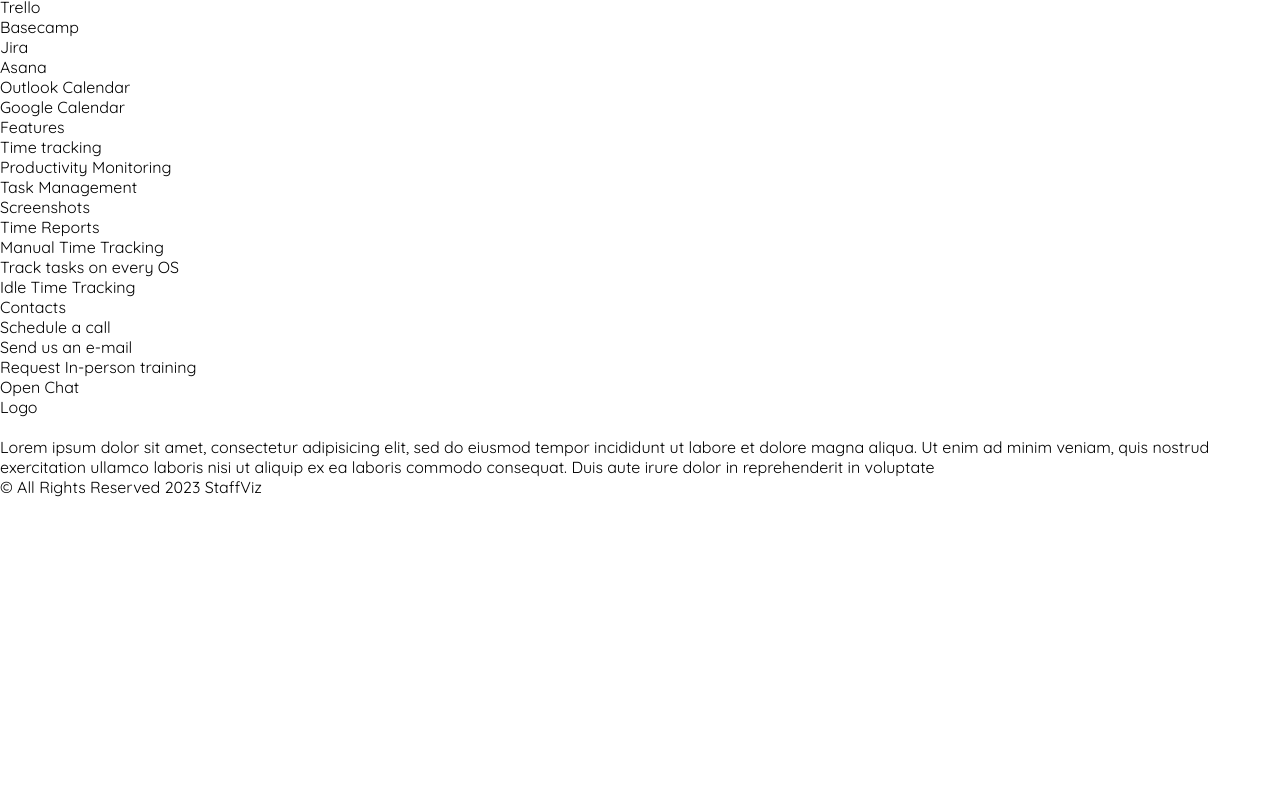
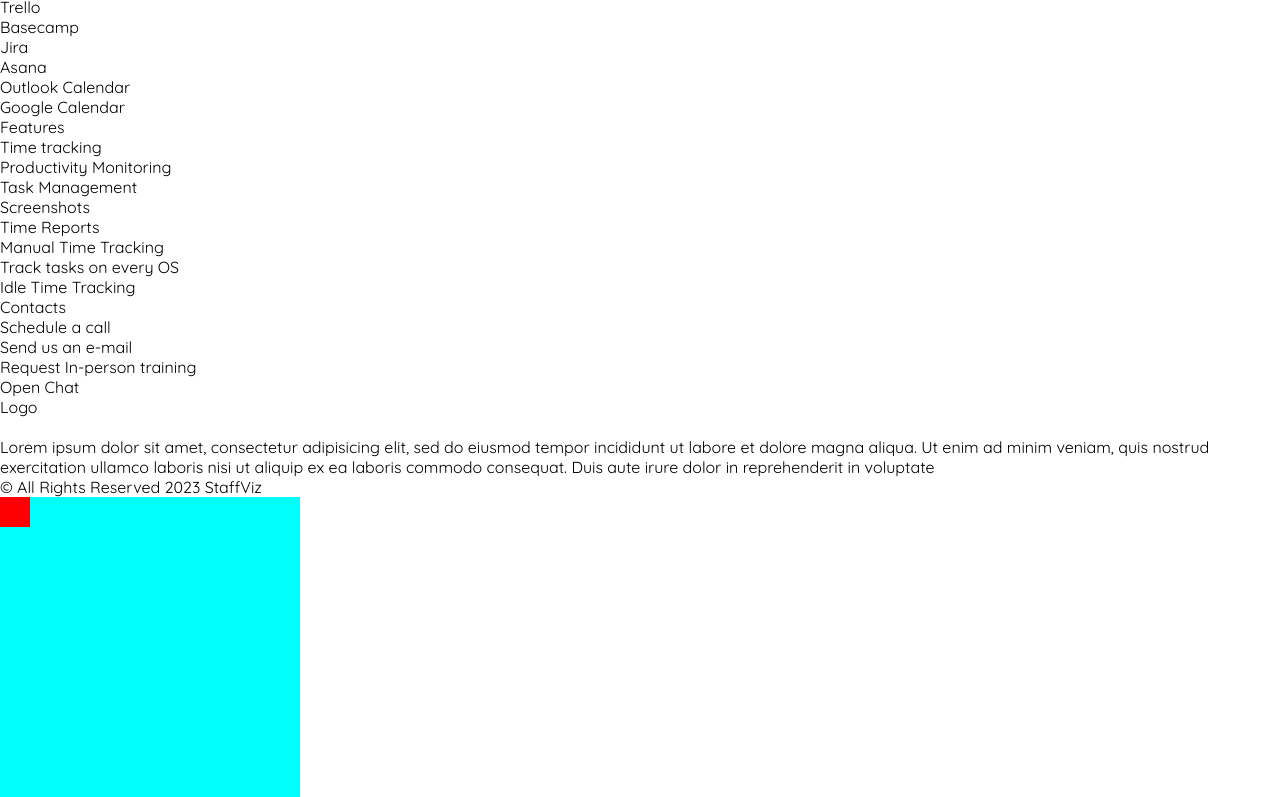
Before and after one commit to JagnaJ/taskD, a plain HTML site: page index.html in a window 1280 px wide. Shown: the part 10321-11118 px from the top of the page. Before the commit the page ends 10818 px from the top, so only its background shows below. Drawn offline with Linux system fonts and the light colour scheme.

Commit message:
squares has been added

```diff
--- a/css/main.css
+++ b/css/main.css
@@ -27,3 +27,16 @@
 .header__buttons button {
   margin-left: 10px;
 }
+
+
+.parent {
+  width: 300px;
+  height: 300px;
+  background-color: aqua;
+}
+
+.child {
+  width: 30px;
+  height: 30px;
+  background-color: red;
+}
--- a/index.html
+++ b/index.html
@@ -502,6 +502,14 @@
         <div class="footer__bottom-rights">
           <p>© All Rights Reserved 2023 StaffViz</p>
         </div>
+
+
+
+
+        <div class="parent">
+          <div class="child">
+          </div>
+        </div>
       </section>
     </footer>
   </body>
```
